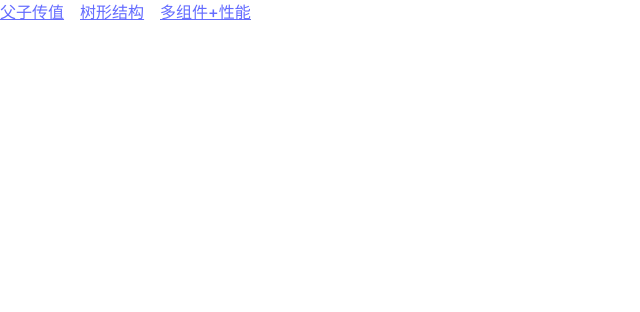
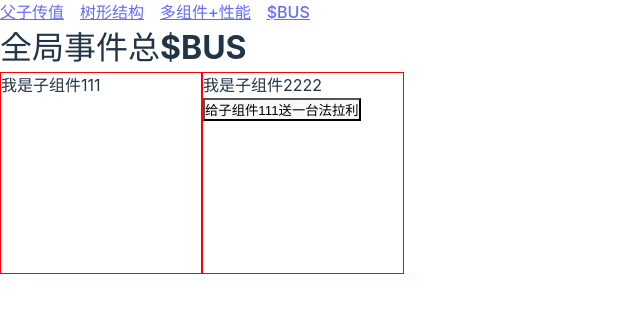
Before and after one commit to Ankera/study-vue3, a Vue app: page /eventBus in a window 1280 px wide. Before the commit this address had no page. Shown: the top 312 px of the page, without its empty margins (0-640 px from the left). Built offline with nearby package versions, Linux system fonts and the light colour scheme.

Commit message:
feat: $bus 子组件之间传值

```diff
--- a/package.json
+++ b/package.json
@@ -9,6 +9,7 @@
     "preview": "vite preview"
   },
   "dependencies": {
+    "mitt": "^3.0.1",
     "vue": "^3.3.4",
     "vue-router": "^4.2.4"
   },
--- a/src/App.vue
+++ b/src/App.vue
@@ -7,6 +7,7 @@
     <span class="item"><router-link to="/parentSon">父子传值</router-link></span>
     <span class="item"><router-link to="/tree">树形结构</router-link></span>
     <span class="item"><router-link to="/components">多组件+性能</router-link></span>
+    <span class="item"><router-link to="/eventBus">$BUS</router-link></span>
 
     <router-view></router-view>
   </div>
--- /dev/null
+++ b/src/bus/index.ts
@@ -0,0 +1,6 @@
+import mitt from 'mitt';
+
+const $bus = mitt();
+
+
+export default $bus;
--- /dev/null
+++ b/src/components/eventBus/child1.vue
@@ -0,0 +1,34 @@
+<!-- 作者: 余亚勇 -->
+<!-- 创建时间: 2023-09-02 11:42:57 -->
+<!-- 模块主要作用:  -->
+
+<template>
+  <div class="event">
+    <div>我是子组件111</div>
+    <p>{{ car }}</p>
+  </div>
+</template>
+
+<script setup lang='ts'>
+import  $bus from '../../bus/index';
+import { onMounted, ref } from 'vue'
+
+const car = ref('')
+
+onMounted(() => {
+    $bus.on('Car', (data) => {
+        console.log('data1===', data)
+
+        car.value = data;
+    })
+})
+</script>
+
+
+<style scoped>
+    .event {
+        width: 200px;
+        height: 200px;
+        border: 1px solid red;
+    }
+</style>
--- /dev/null
+++ b/src/components/eventBus/child2.vue
@@ -0,0 +1,27 @@
+<!-- 作者: 余亚勇 -->
+<!-- 创建时间: 2023-09-02 11:42:57 -->
+<!-- 模块主要作用:  -->
+
+<template>
+  <div class="event">
+    <div>我是子组件2222</div>
+    <button @click="handleCar">给子组件111送一台法拉利</button>
+  </div>
+</template>
+
+<script setup lang='ts'>
+import  $bus from '../../bus/index';
+
+const handleCar = () => {
+  $bus.emit('Car', '法拉利')
+}
+</script>
+
+
+<style scoped>
+    .event {
+        width: 200px;
+        height: 200px;
+        border: 1px solid red;
+    }
+</style>
--- /dev/null
+++ b/src/components/eventBus/index.vue
@@ -0,0 +1,25 @@
+<!-- 作者: 余亚勇 -->
+<!-- 创建时间: 2023-09-02 11:41:28 -->
+<!-- 模块主要作用:  -->
+
+<template>
+  <div>
+    <h1>全局事件总$BUS</h1>
+    <div class="container">
+        <Child1 />
+        <Child2 />
+    </div>
+  </div>
+</template>
+
+<script setup lang='ts'>
+import Child1 from './child1.vue'
+import Child2 from './child2.vue'
+
+</script>
+
+<style scoped>
+.container {
+    display: flex;
+}
+</style>
--- a/src/router/index.ts
+++ b/src/router/index.ts
@@ -2,6 +2,7 @@ import { createRouter, createWebHistory } from "vue-router";
 import TreeParent from '../components/tree/TreeParent.vue';
 import ParentSon from '../components/parentSon/index.vue';
 import ComponentsIndex from '../components/components/Index.vue'
+import EventBus from '../components/eventBus/index.vue'
 
 const router = createRouter({
     history: createWebHistory(),
@@ -36,6 +37,11 @@ const router = createRouter({
         name: "parentSon",
         component: ParentSon,
       },
+      {
+        path: "/eventBus",
+        name: "eventBus",
+        component: EventBus,
+      },
     ],
   });
 
```
Also changed, not shown: 1 other file (tests, documents, lock files or other folders).
